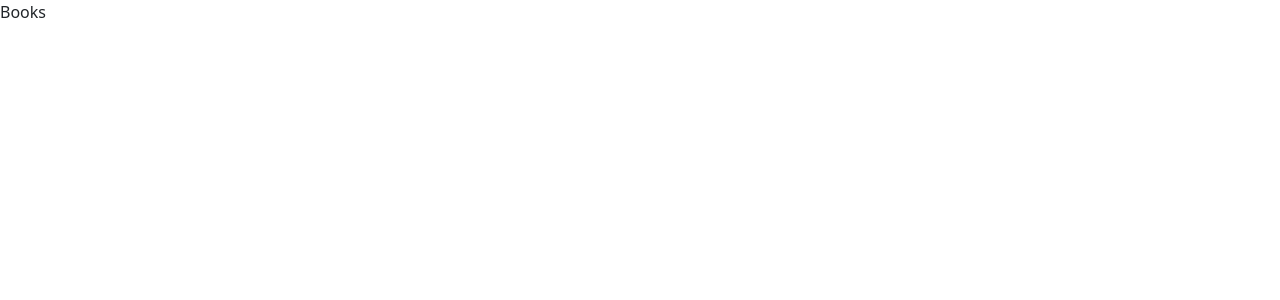
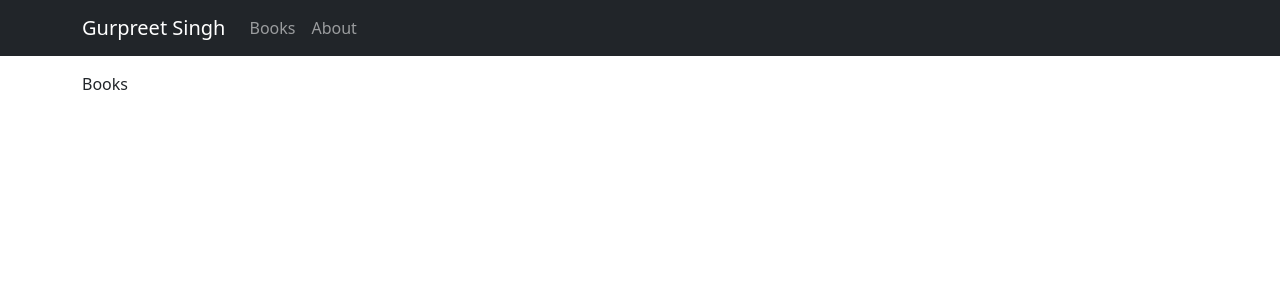
Before and after one commit to gurpreetsingh45/library-data-retriever, a Next.js app: page / in a window 1280 px wide. Shown: the top 300 px of the page. Built offline with nearby package versions, Linux system fonts and the light colour scheme.

Commit message:
add app compenent and navbar

```diff
--- a/components/MainNav.js
+++ b/components/MainNav.js
@@ -1,3 +1,23 @@
+import { Container, Nav, Navbar } from 'react-bootstrap';
+import Link from 'next/link';
+
 export default function MainNav() {
-  return <p>MainNav</p>;
+  return (
+    <>
+      <Navbar expand="lg" className="fixed-top navbar-dark bg-dark">
+        <Container>
+          <Navbar.Brand>Gurpreet Singh</Navbar.Brand>
+          <Navbar.Toggle aria-controls="basic-navbar-nav" />
+          <Navbar.Collapse id="basic-navbar-nav">
+            <Nav className="me-auto">
+              <Nav.Link as={Link} href="/">Books</Nav.Link>
+              <Nav.Link as={Link} href="/about">About</Nav.Link>
+            </Nav>
+          </Navbar.Collapse>
+        </Container>
+      </Navbar>
+      <br />
+      <br />
+    </>
+  );
 }
--- a/pages/_app.js
+++ b/pages/_app.js
@@ -1,6 +1,24 @@
 import "@/styles/globals.css";
 import 'bootstrap/dist/css/bootstrap.min.css';
+import Layout from '@/components/Layout';
+import { SWRConfig } from 'swr';
+
+const fetcher = async (...args) => {
+  const response = await fetch(...args);
+
+  if (!response.ok) {
+    throw new Error(`Request failed with status: ${response.status}`);
+  }
+
+  return response.json();
+};
 
 export default function App({ Component, pageProps }) {
-  return <Component {...pageProps} />;
+  return (
+    <SWRConfig value={{ fetcher }}>
+      <Layout>
+        <Component {...pageProps} />
+      </Layout>
+    </SWRConfig>
+  );
 }
```
